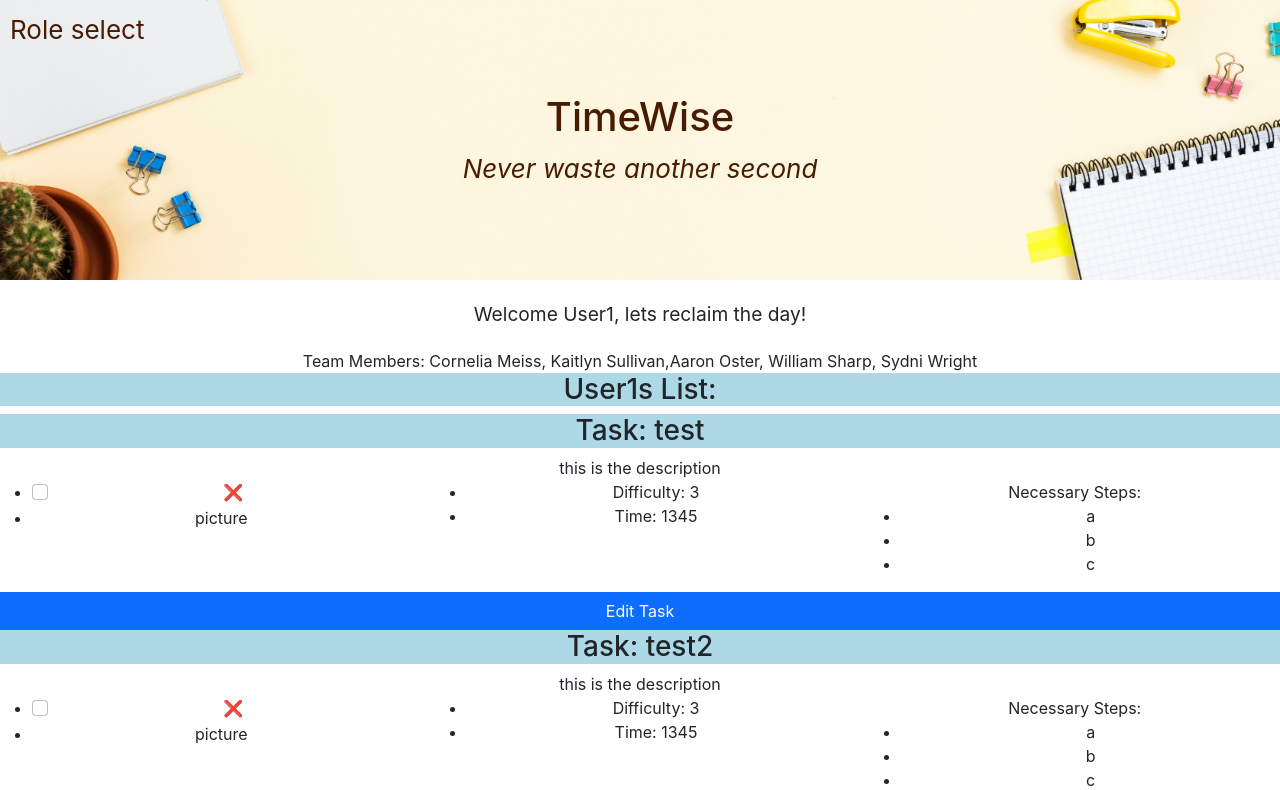
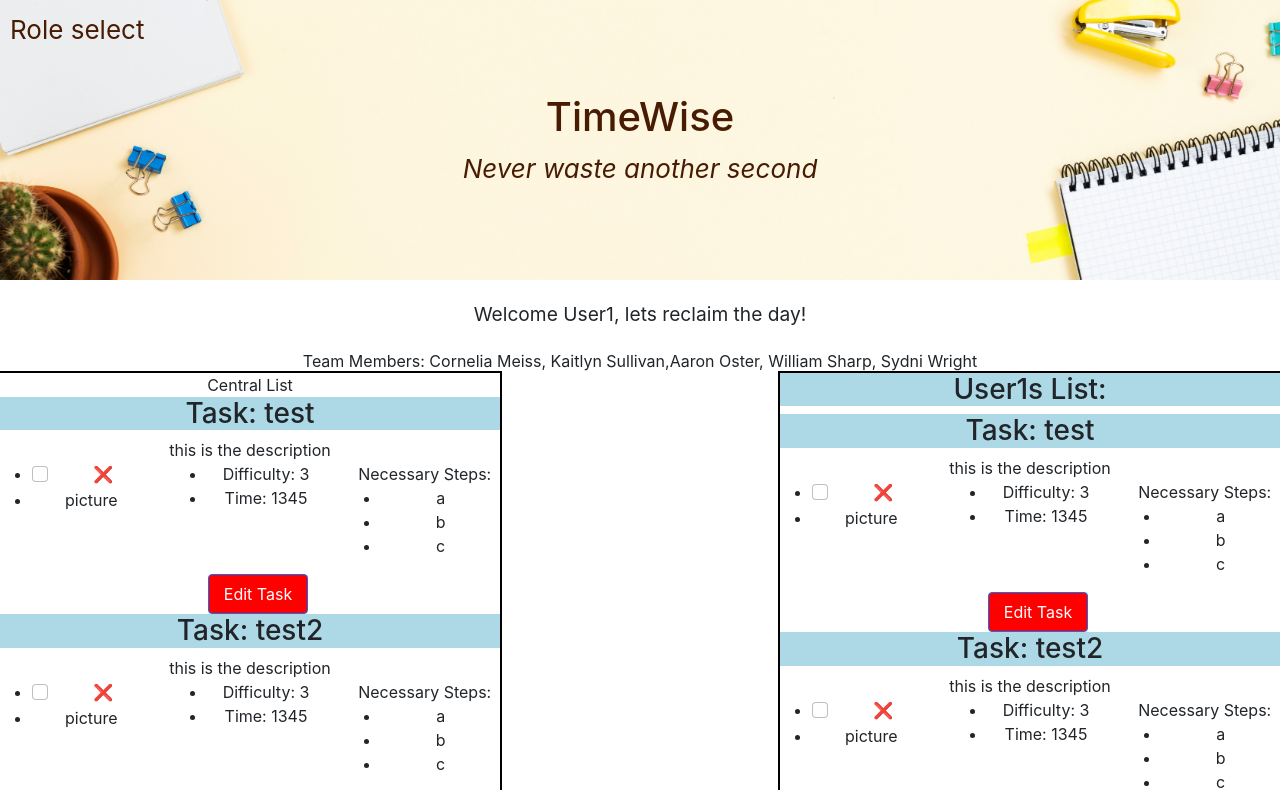
Before and after one commit to cmeiss/team18, a React (Create React App) app: page / in a window 1280 px wide. Shown: the top 790 px of the page. Built offline with nearby package versions, Linux system fonts and the light colour scheme.

Commit message:
Make the app a little less cluttered

```diff
--- a/src/App.css
+++ b/src/App.css
@@ -77,3 +77,19 @@
     font-size: larger;
     margin: 20px;
 }
+
+.central {
+    text-align: center;
+    float: left;
+    width: 500px;
+    height: 500px;
+    outline: 2px solid black;
+}
+
+.user-list {
+    text-align: center;
+    float: right;
+    width: 500px;
+    height: 500px;
+    outline: 2px solid black;
+}
--- a/src/App.tsx
+++ b/src/App.tsx
@@ -141,9 +141,15 @@ function App(): JSX.Element {
                 </div>
             </div>
             {/*End of role selection part*/}
-
-            <UserList user={role}></UserList>
-            <CentralItemList tasks={TASK} role={role.name}></CentralItemList>
+            <div className="user-list">
+                <UserList user={role}></UserList>
+            </div>
+            <div className="central">
+                <CentralItemList
+                    tasks={TASK}
+                    role={role.name}
+                ></CentralItemList>
+            </div>
         </div>
     );
 }
--- a/src/list-components/DisplayTask.tsx
+++ b/src/list-components/DisplayTask.tsx
@@ -5,7 +5,7 @@ import { Button, Col, Form, Row } from "react-bootstrap";
 import { editTask } from "../editing-components/EditTask";
 import "./DisplayTask.css";
 
-interface displayProps {
+export interface displayProps {
     name: string;
     description: string;
     status: boolean;
@@ -62,7 +62,18 @@ export function DisplayTask(display: displayProps): JSX.Element {
                         <div>{""}</div>
                     )}
                 </div>
-                <Button onClick={editTask}>Edit Task</Button>
+                <Button
+                    style={{
+                        backgroundColor: "red",
+                        width: "100px",
+                        height: "40px",
+                        display: "inline-block",
+                        marginLeft: "220px"
+                    }}
+                    onClick={editTask}
+                >
+                    Edit Task
+                </Button>
                 {/*EditTask will probably not be an own file, but we will rather
                 have multiple editing components that are going to be called in here,
                 we might also have to switch the editMode by clicking anywhere on
```
